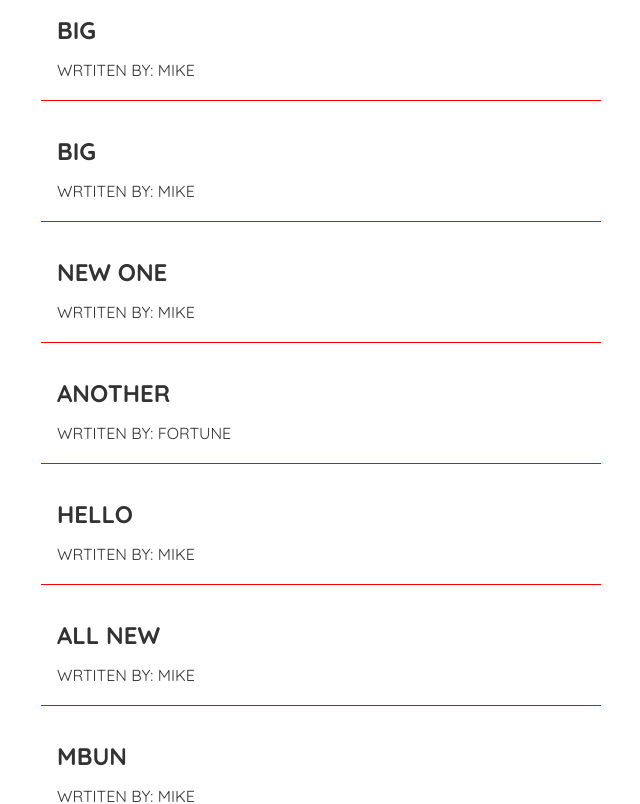
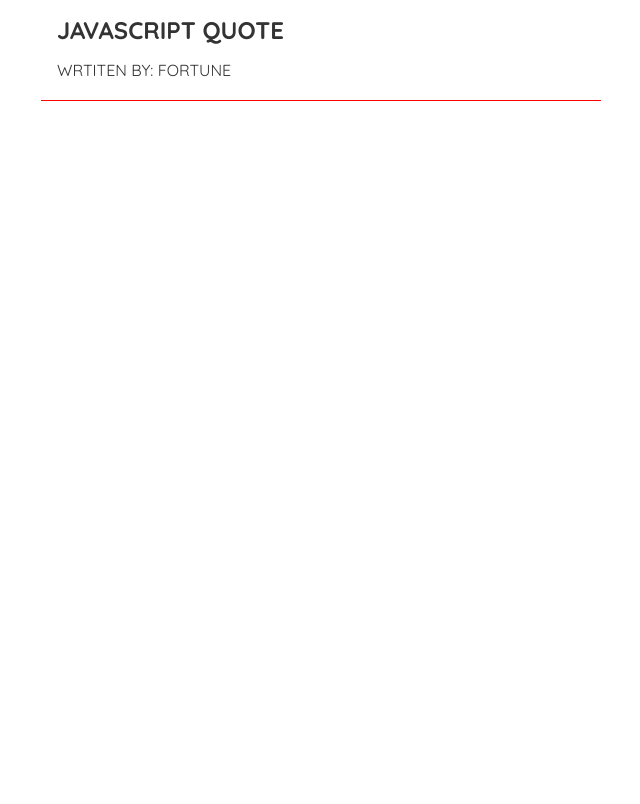
Before and after one commit to fortuneonyeka/React-blog, a React (Create React App) app: page / in a window 1280 px wide. Shown: the part 1220-2024 px from the top of the page, without its empty margins (319-959 px from the left). After the commit the page ends 1421 px from the top, so only its background shows below. Built offline with nearby package versions, Linux system fonts and the light colour scheme; data requests are answered from the project's data file; the HTML template or start-up script is replaced by a standard one.

Commit message:
add box-shadow to buttons

```diff
--- a/data/db.json
+++ b/data/db.json
@@ -19,12 +19,6 @@
       "id": 3
     },
     {
-      "title": "hello",
-      "body": "This is the second and most important blog post",
-      "author": "Yoshi",
-      "id": 4
-    },
-    {
       "title": "Post Method",
       "body": "This is testing my API Post method",
       "author": "Fortune",
@@ -43,70 +37,16 @@
       "id": 7
     },
     {
-      "title": "bIg",
-      "body": "YYTTEBNAVBBSJDKD",
-      "author": "Mike",
-      "id": 8
-    },
-    {
-      "title": "bIg",
-      "body": "YYTTEBNAVBBSJDKD",
-      "author": "Mike",
-      "id": 9
-    },
-    {
-      "title": "bIg",
-      "body": "YYTTEBNAVBBSJDKD",
-      "author": "Mike",
-      "id": 10
-    },
-    {
-      "title": "new one",
-      "body": "jkkjhhsytydfgle",
-      "author": "Mike",
-      "id": 11
-    },
-    {
-      "title": "Another",
-      "body": "hello world",
-      "author": "Fortune",
-      "id": 12
-    },
-    {
-      "title": "hello",
-      "body": "hhhewwwweeeee",
-      "author": "Mike",
-      "id": 14
-    },
-    {
       "title": "All new",
       "body": "All new Range",
       "author": "Mike",
       "id": 15
     },
     {
-      "title": "mbun",
-      "body": "llkauusydd",
-      "author": "Mike",
-      "id": 16
-    },
-    {
       "title": "Benz",
       "body": "GL, GLE, AMG, G63, BRABUS",
       "author": "Mike",
       "id": 18
-    },
-    {
-      "title": "TWO",
-      "body": "3HHGSUUDNN FF",
-      "author": "Yoshi",
-      "id": 19
-    },
-    {
-      "title": "alright",
-      "body": "oooooomg!!!!!!!!",
-      "author": "Mike",
-      "id": 20
     },
     {
       "title": "Javascript Quote",
--- a/src/index.css
+++ b/src/index.css
@@ -120,6 +120,7 @@ input, textarea {
   padding: 10px;
   height: 10%;
   border-radius: 5px;
+  box-shadow:rgba(240, 46, 170, 0.3) -10px 10px;
 }
 
 .btn:hover {
@@ -141,6 +142,7 @@ select {
   font-size: 15px;
   padding: 5px;
   height: 10%;
+  box-shadow: rgba(110, 100, 107, 0.4) -5px 5px
 }
 
 .delete-btn:hover {
```
